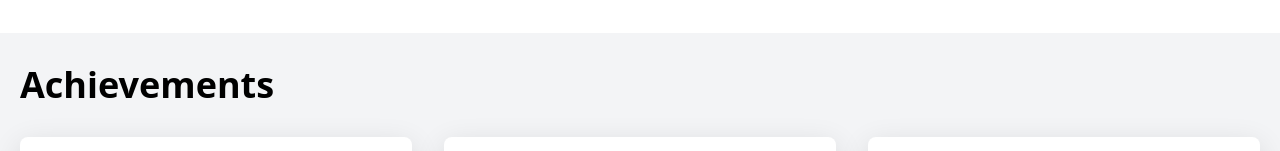
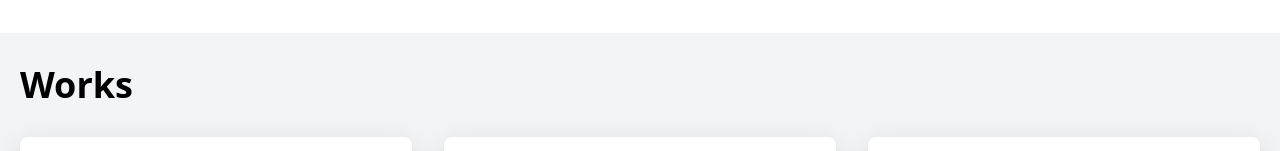
Before and after one commit to Masurun/blog-app, a Next.js app: page /about in a window 1280 px wide. Shown: the part 731-882 px from the top of the page. Built offline with nearby package versions, Linux system fonts and the light colour scheme.

Commit message:
プロフィールページの実績をworksに変更。コメントアウトは削除。

```diff
--- a/src/app/about/page.tsx
+++ b/src/app/about/page.tsx
@@ -49,20 +49,8 @@ export default function About() {
         </section>
       </Container>
       <Container bgColor="bg-gray-100">
-        {/* <h2 className="mb-8 text-3xl font-bold lg:text-4xl">Achievements</h2>
-          <ul className="space-y-4">
-            <li className="text-lg">
-              <span className="font-semibold">[Achievement Title]</span> - [Description of Achievement]
-            </li>
-            <li className="text-lg">
-              <span className="font-semibold">[Achievement Title]</span> - [Description of Achievement]
-            </li>
-            <li className="text-lg">
-              <span className="font-semibold">[Achievement Title]</span> - [Description of Achievement]
-            </li>
-          </ul> */}
         <section className="py-8">
-          <h2 className="mb-8 text-3xl font-bold lg:text-4xl">Achievements</h2>
+          <h2 className="mb-8 text-3xl font-bold lg:text-4xl">Works</h2>
           <div className="grid gap-8 md:grid-cols-2 lg:grid-cols-3">
             <div className="p-4 bg-white rounded-lg shadow-md">
               <img
```
